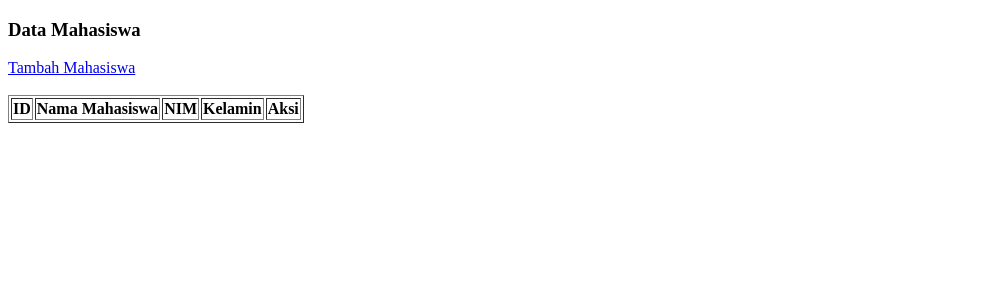
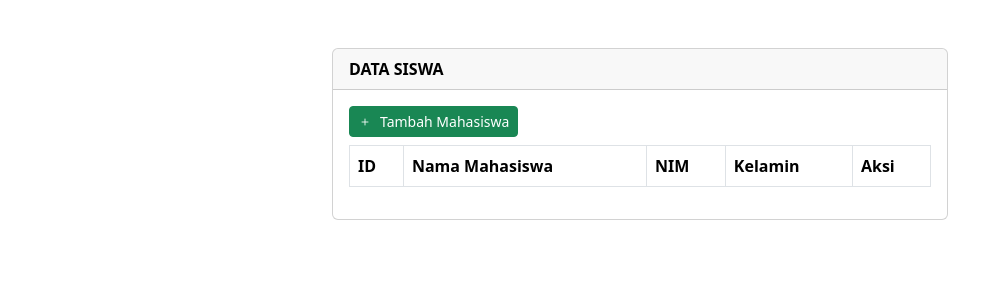
Before and after one commit to axxpxmd/crud-php, a PHP site: page / in a window 1280 px wide. Shown: the top 300 px of the page, without its empty margins (0-1003 px from the left). Run offline with PHP 8.4, Linux system fonts and the light colour scheme; data that the repository does not hold is empty.

Commit message:
add bootstrap at index

```diff
--- a/index.php
+++ b/index.php
@@ -1,20 +1,25 @@
 <?php
 include_once 'koneksi.php';
 ?>
-<!DOCTYPE html>
-<html>
 
+<!doctype html>
+<html lang="en">
     <head>
+        <meta charset="utf-8">
+        <meta name="viewport" content="width=device-width, initial-scale=1">
         <title>Home</title>
+
+        <!-- Style -->
+        <link href="https://cdn.jsdelivr.net/npm/bootstrap@5.3.3/dist/css/bootstrap.min.css" rel="stylesheet" integrity="sha384-QWTKZyjpPEjISv5WaRU9OFeRpok6YctnYmDr5pNlyT2bRjXh0JMhjY6hW+ALEwIH" crossorigin="anonymous">
+        <link rel="stylesheet" href="https://cdn.jsdelivr.net/npm/bootstrap-icons@1.11.1/font/bootstrap-icons.css">
     </head>
     <body>
-    <h3>Data Mahasiswa</h3>
-    <a href="tambah.php">
-        Tambah Mahasiswa
-    </a>
-    <br>
-    <br>
-    <table border="1">
+        <div class="container col-md-6 mt-5">
+            <div class="card">
+                <div class="card-header text-black fw-bold">DATA SISWA</div>
+                <div class="card-body">
+                    <a href="tambah.php" class="btn btn-sm btn-success mb-2"><i class="bi bi-plus me-2"></i>Tambah Mahasiswa</a>
+                    <table class="table table-bordered">
                         <thead>
                             <tr>
                                 <th>ID</th>
@@ -35,9 +40,9 @@ include_once 'koneksi.php';
                                     <td><?= $row['nama'] ?></td>
                                     <td><?= $row['nim'] ?></td>
                                     <td><?= $row['kelamin'] ?></td>
-                    <td>
-                        <a href="edit.php?id=<?= $row['id'] ?>">edit</a>
-                        <a href="hapus.php?id=<?= $row['id'] ?>">hapus</a>
+                                    <td class="text-center">
+                                        <a href="edit.php?id=<?= $row['id'] ?>" class="btn btn-sm btn-primary"><i class="bi bi-pencil me-2"></i>EDIT</a>
+                                        <a href="hapus.php?id=<?= $row['id'] ?>" class="btn btn-sm btn-danger"><i class="bi bi-trash me-2"></i>HAPUS</a>
                                     </td>
                                 </tr>
                             <?php
@@ -45,5 +50,9 @@ include_once 'koneksi.php';
                         ?>
                         </tbody>
                     </table>
+                </div>
+            </div>
+        </div>
+        <script src="https://cdn.jsdelivr.net/npm/bootstrap@5.3.3/dist/js/bootstrap.bundle.min.js" integrity="sha384-YvpcrYf0tY3lHB60NNkmXc5s9fDVZLESaAA55NDzOxhy9GkcIdslK1eN7N6jIeHz" crossorigin="anonymous"></script>
     </body>
 </html>
--- a/koneksi.php
+++ b/koneksi.php
@@ -2,7 +2,7 @@
 
 $server = "localhost";
 $user = "root";
-$password = "12345";
+$password = "";
 $nama_database = "php_crud";
 
 $koneksi = mysqli_connect($server, $user, $password, $nama_database);
```
Also changed, not shown: edit.php (+4 -4 lines). Lines whose indentation alone changed are shown as unchanged.
